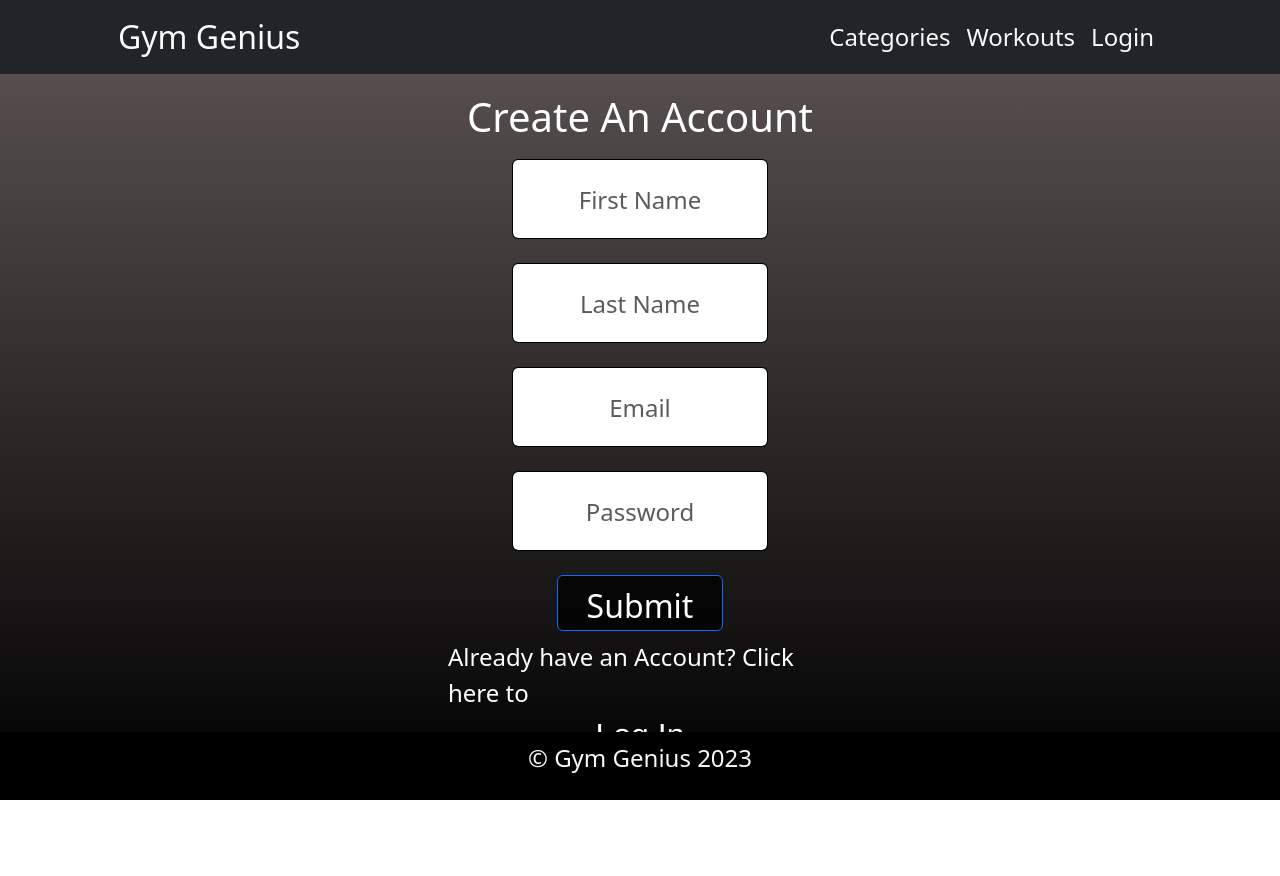
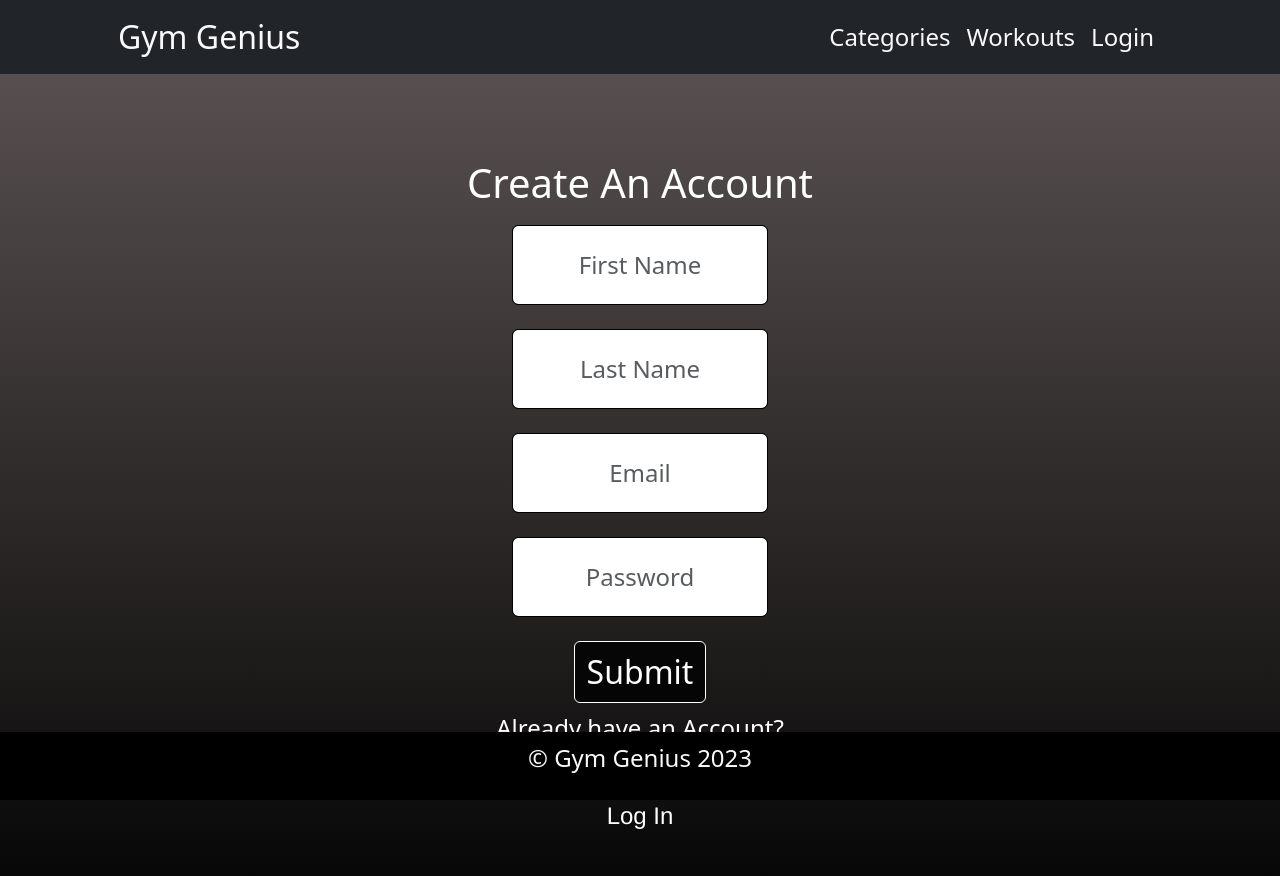
Before and after one commit to jonathanjjolsen/gym-genius, a React (Create React App) app in the folder client/: page /signUp in a window 1280 px wide. Shown: the top 876 px of the page. Before the commit the page ends 800 px from the top, so only its background shows below. Built offline with nearby package versions, Linux system fonts and the light colour scheme.

Commit message:
Sign Up Responsive Styling

```diff
--- a/client/src/pages/homepage.css
+++ b/client/src/pages/homepage.css
@@ -11,14 +11,11 @@ body {
 
 /* Signup Page Styles */
 #SignupForm {
-    display: flex;
-    flex-direction: column;
-    justify-content: center;
-    align-items: center;
-    margin-left: 30%;
-    margin-right: 30%;
+    text-align: center;
     padding: 5%;
     height: 90vh;
+    margin-bottom: 20%;
+    margin-top: 1%;
 }
 
 #SignupForm h1 {
@@ -26,7 +23,7 @@ body {
 }
 
 #SignupForm input {
-    width: 20vw;
+    width: 40vw;
     height: 10vh;
     border: 1px solid #000000;
     border-radius: 4%;
@@ -39,12 +36,11 @@ body {
 
 
 #SignupForm button {
-    width: 13vw;
-    height: 7vh;
     background-color: #000000c7;
     color: #ffffff;
     font-size: 2rem;
     text-decoration: none;
+    border-color: white;
     transition: transform 2s ease-in-out, box-shadow 0.7s ease-in-out, background-color .7s ease-in-out;
 }
 
@@ -54,12 +50,13 @@ body {
     transform: scale(1.05);
     box-shadow: 0 0 50px 10px rgba(0, 0, 0, .5);
     text-decoration: underline;
+    border: none;
 }
 
 #SignupForm a {
     color: #ffffff;
     font-family: 'Helvetica', sans-serif;
-    font-size: 2rem;
+    font-size: 1.7rem;
     text-decoration: none;
     transition: transform 1s ease-in-out, box-shadow 0.7s ease-in-out, color 0.5s ease-in-out;
 }
@@ -480,4 +477,39 @@ body {
         text-align: center;
         margin-bottom: 3vh;
     }
+
+    #SignupForm {
+        display: flex;
+        flex-direction: column;
+        justify-content: center;
+        align-items: center;
+        margin-left: 30%;
+        margin-right: 30%;
+        padding: 5%;
+        padding-top: 15%;
+        padding-bottom: 10%;
+        margin-bottom: 10%;
+        margin-top: 3%;
+        height: 90vh;
+    }
+
+
+    #SignupForm input {
+        width: 20vw;
+        height: 10vh;
+        border: 1px solid #000000;
+        border-radius: 4%;
+        font-size: 1.5rem;
+        color: #000000;
+        text-align: center;
+        margin-bottom: 3vh;
+    }
+
+    #SignupForm a {
+        color: #ffffff;
+        font-family: 'Helvetica', sans-serif;
+        font-size: 1.5rem;
+        text-decoration: none;
+        transition: transform 1s ease-in-out, box-shadow 0.7s ease-in-out, color 0.5s ease-in-out;
+    }
 }
--- a/client/src/pages/signUp.js
+++ b/client/src/pages/signUp.js
@@ -71,7 +71,8 @@ function SignUp() {
         <div className='mx-auto text-center'>
           <button type="submit" className="btn btn-primary text-center mx-auto">Submit</button>
         </div>
-        <p>Already have an Account? Click here to <Link to={'/signUp'}>Log In</Link></p>
+        <p>Already have an Account?</p>
+        <p>Click here to <Link className='text-white ' to={'/login'}>Log In</Link></p>
       </form>
     </div>
   );
```
